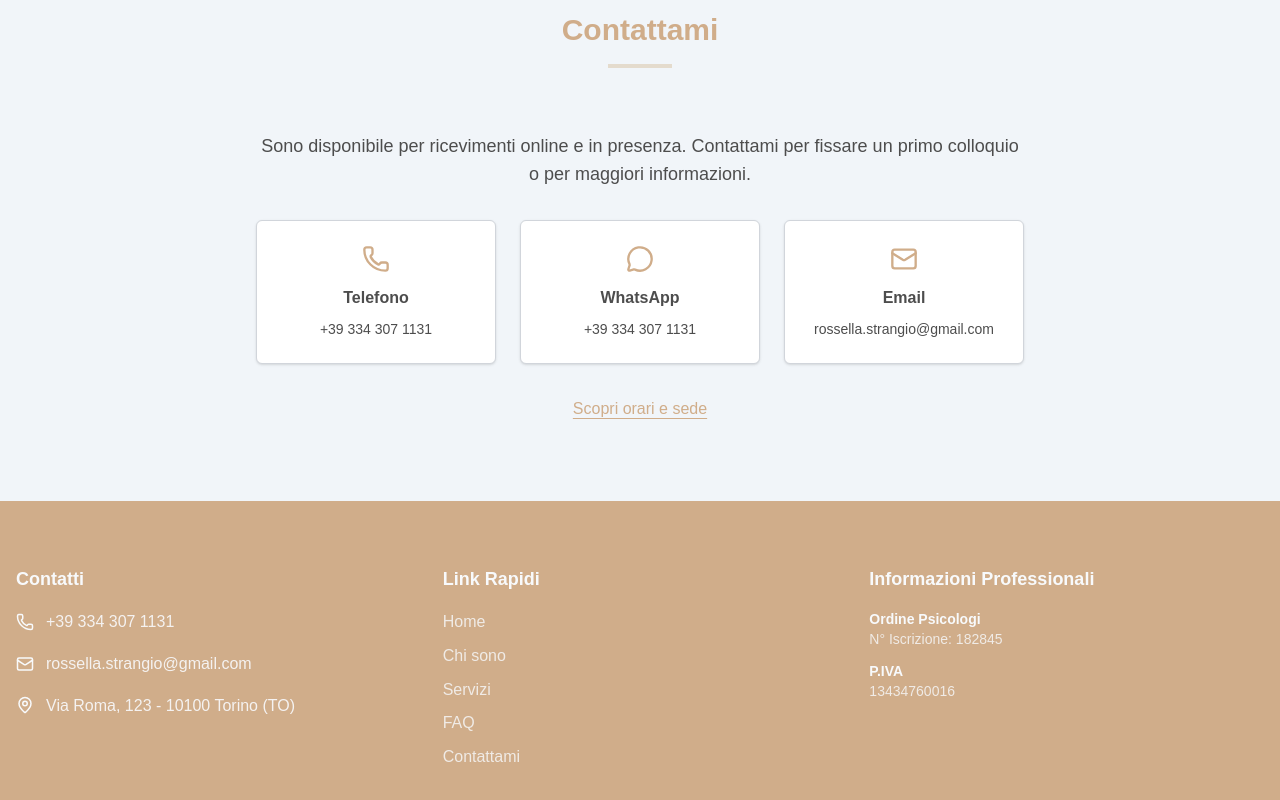
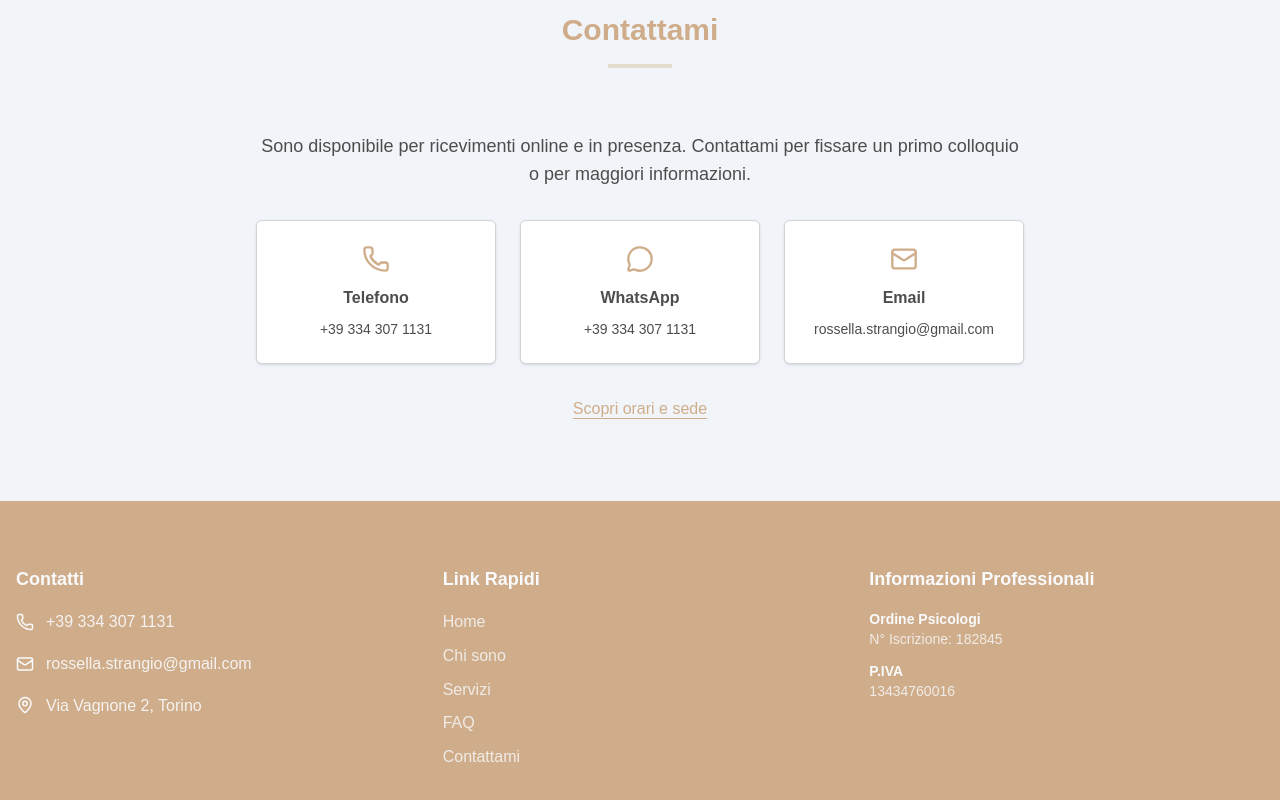
Before and after one commit to emanuel-epifani/rossella-strangio-website, a Next.js app: page / in a window 1280 px wide. Shown: the part 2181-2981 px from the top of the page. Built offline with nearby package versions, Linux system fonts and the light colour scheme; some icons are missing.

Commit message:
fix: address studio

```diff
--- a/src/app/contattami/page.tsx
+++ b/src/app/contattami/page.tsx
@@ -70,12 +70,12 @@ export default function Contattami() {
                   <h3 className="font-semibold text-xl">In Presenza</h3>
                 </div>
                 <p className="text-foreground mb-4">
-                  <strong>Studio:</strong> Via Roma 123 - 10100 Torino (TO)<br />
+                  <strong>Studio:</strong> Via Vagnone 2, Torino<br />
                   <strong>Orari:</strong> Lunedì: 14:0 - 20:00<br />
                 </p>
                 <div className="relative mb-4">
                   <iframe
-                    src="https://www.google.com/maps/embed?pb=!1m18!1m12!1m3!1d2880.123456789!2d7.681234567!3d45.067890123!2m3!1f0!2f0!3f0!3m2!1i1024!2i768!4f13.1!3m3!1m2!1s0x0%3A0x0!2zNDXCsDA0JzA0LjQiTiA3wrA0MCczOS4yIkU!5e0!3m2!1sit!2sit!4v1234567890"
+                    src="https://www.google.com/maps/embed?pb=!1m18!1m12!1m3!1d2880.678901234!2d7.656789012!3d45.078901234!2m3!1f0!2f0!3f0!3m2!1i1024!2i768!4f13.1!3m3!1m2!1s0x47791f3b0e0e0e0f%3A0x0!2sVia+Vagnone+2%2C+Torino!5e0!3m2!1sit!2sit!4v1234567890"
                     width="100%"
                     height="200"
                     style={{ border: 0 }}
@@ -85,7 +85,7 @@ export default function Contattami() {
                     className="rounded-lg"
                   />
                   <a
-                    href="https://www.google.com/maps/dir/?api=1&destination=Via+Roma+123+10100+Torino+TO"
+                    href="https://www.google.com/maps/dir/?api=1&destination=Via+Vagnone+2+Torino"
                     target="_blank"
                     rel="noopener noreferrer"
                     className="absolute inset-0 flex items-center justify-center bg-transparent hover:bg-black/10 transition-colors rounded-lg"
--- a/src/components/Footer.tsx
+++ b/src/components/Footer.tsx
@@ -28,12 +28,12 @@ export default function Footer() {
               <div className="flex items-center gap-3">
                 <MapPin size={18} className="text-primary-foreground" />
                 <a
-                  href="https://maps.google.com/?q=Via+Roma,+123+-+10100+Torino+(TO)"
+                  href="https://maps.google.com/?q=Via+Vagnone+2,+Torino"
                   target="_blank"
                   rel="noopener noreferrer"
                   className="text-primary-foreground/90 hover:text-primary-foreground transition-colors"
                 >
-                  Via Roma, 123 - 10100 Torino (TO)
+                  Via Vagnone 2, Torino
                 </a>
               </div>
               <div className="flex items-center gap-4 pt-2">
```
